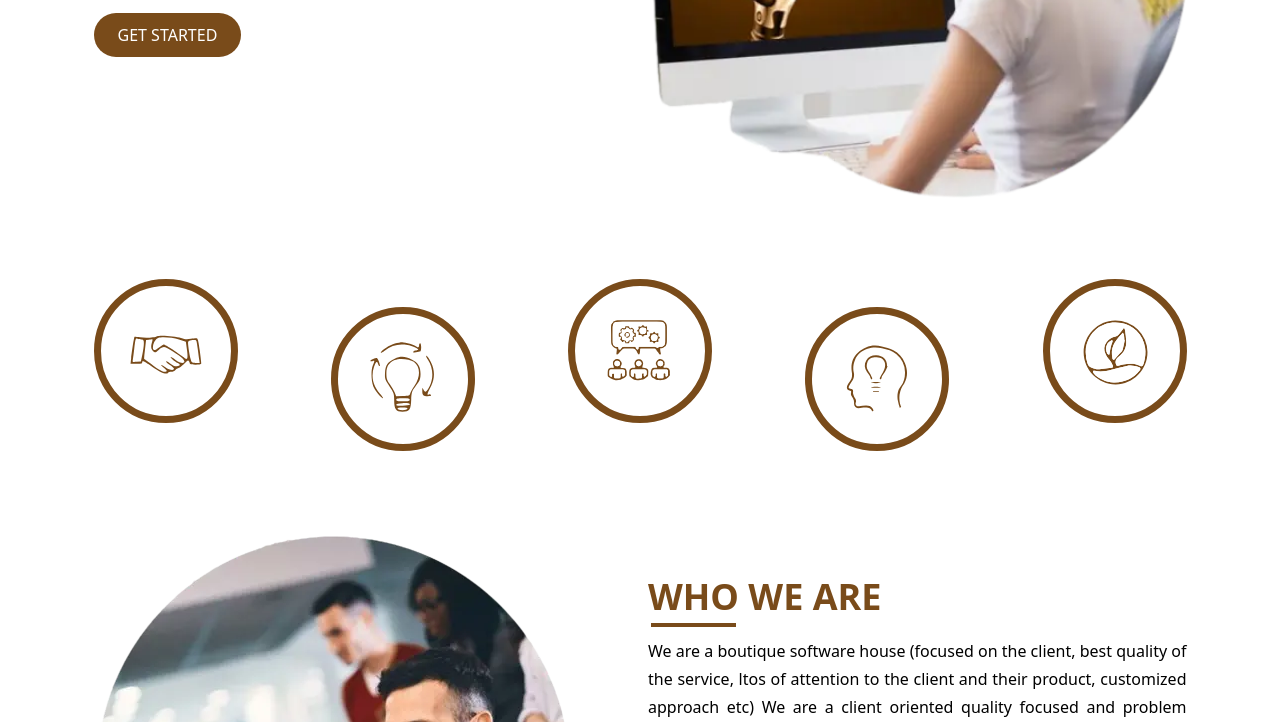
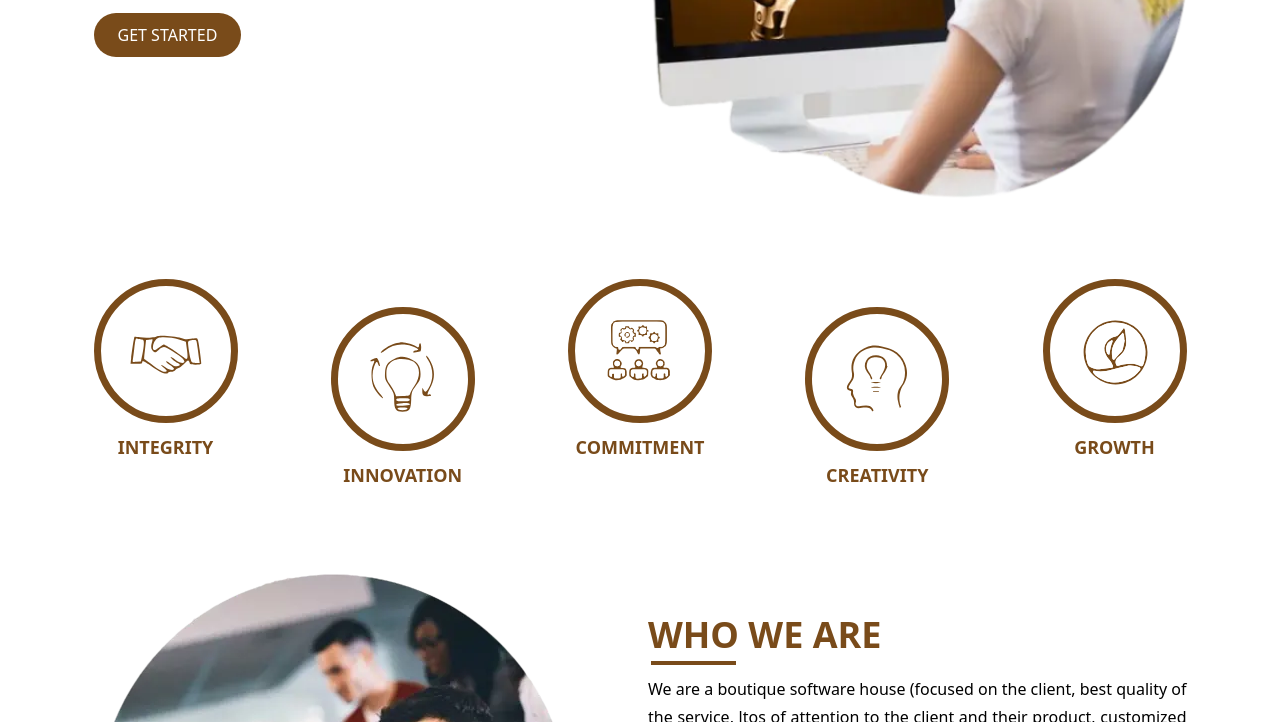
Before and after one commit to fayax555/uiwk5-site, a website built with Vite: page index.html in a window 1280 px wide. Shown: the part 378-1100 px from the top of the page. Built offline with nearby package versions, Linux system fonts and the light colour scheme.

Commit message:
add texts to svg images

```diff
--- a/index.html
+++ b/index.html
@@ -70,29 +70,44 @@
     </section>
 
     <section class="mx-auto mt-20 flex max-w-[1125px] justify-between px-4">
+      <div class="grid justify-items-center gap-2.5">
         <img
           class="h-36 w-36 rounded-full border-[7px] border-[#794b1a] p-5"
           src="img/1.svg"
           alt=""
         />
+        <span class="text-lg font-bold text-[#794B1A]">INTEGRITY</span>
+      </div>
+      <div class="grid translate-y-7 justify-items-center gap-2.5">
         <img
-        class="h-36 w-36 translate-y-7 rounded-full border-[7px] border-[#794b1a] p-6"
+          class="h-36 w-36 rounded-full border-[7px] border-[#794b1a] p-6"
           src="img/2.svg"
           alt=""
         />
+        <span class="text-lg font-bold text-[#794B1A]">INNOVATION</span>
+      </div>
+      <div class="grid justify-items-center gap-2.5">
         <div class="h-36 w-36 rounded-full border-[7px] border-[#794b1a] p-8">
           <img src="img/3.svg" alt="" />
         </div>
+        <span class="text-lg font-bold text-[#794B1A]">COMMITMENT</span>
+      </div>
+      <div class="grid translate-y-7 justify-items-center gap-2.5">
         <img
-        class="h-36 w-36 translate-y-7 rounded-full border-[7px] border-[#794b1a] p-7"
+          class="h-36 w-36 rounded-full border-[7px] border-[#794b1a] p-7"
           src="img/4.svg"
           alt=""
         />
+        <span class="text-lg font-bold text-[#794B1A]">CREATIVITY</span>
+      </div>
+      <div class="grid justify-items-center gap-2.5">
         <img
           class="h-36 w-36 rounded-full border-[7px] border-[#794b1a] p-7"
           src="img/5.svg"
           alt=""
         />
+        <span class="text-lg font-bold text-[#794B1A]">GROWTH</span>
+      </div>
     </section>
 
     <section
```
Lines whose indentation alone changed are shown as unchanged.
